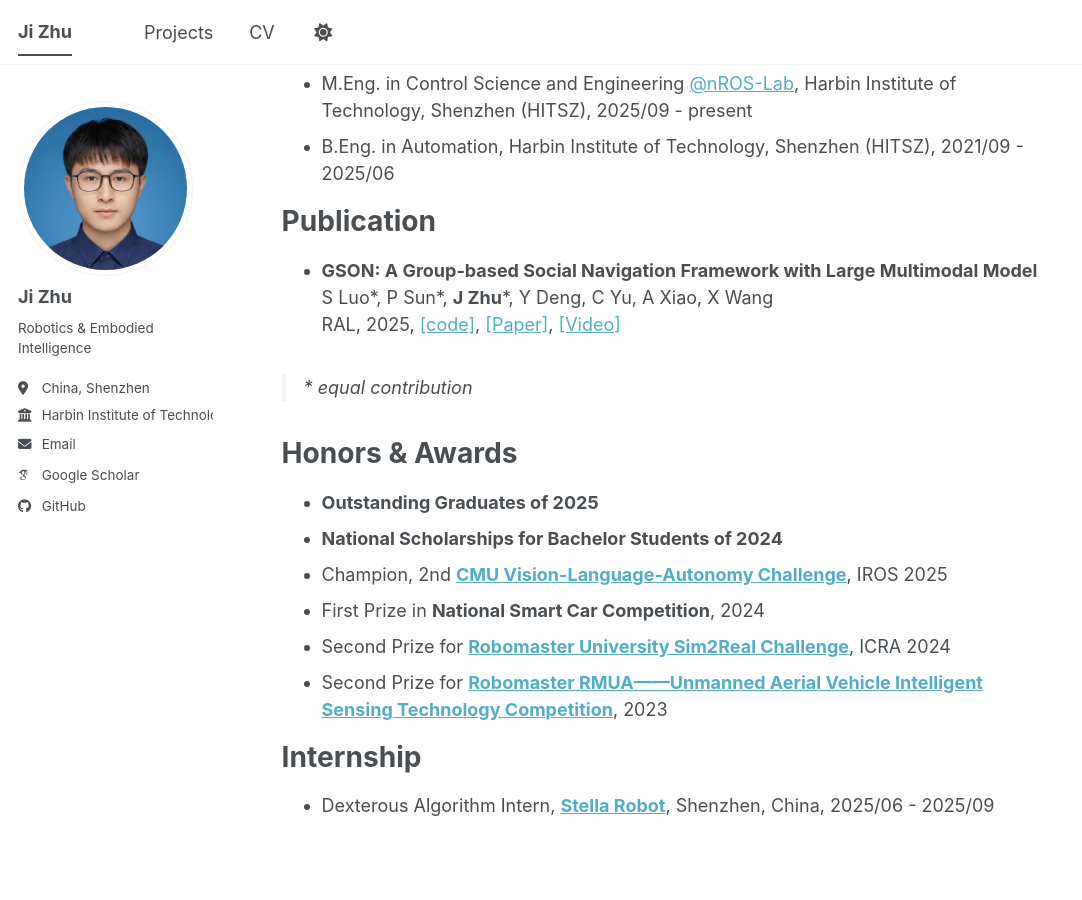
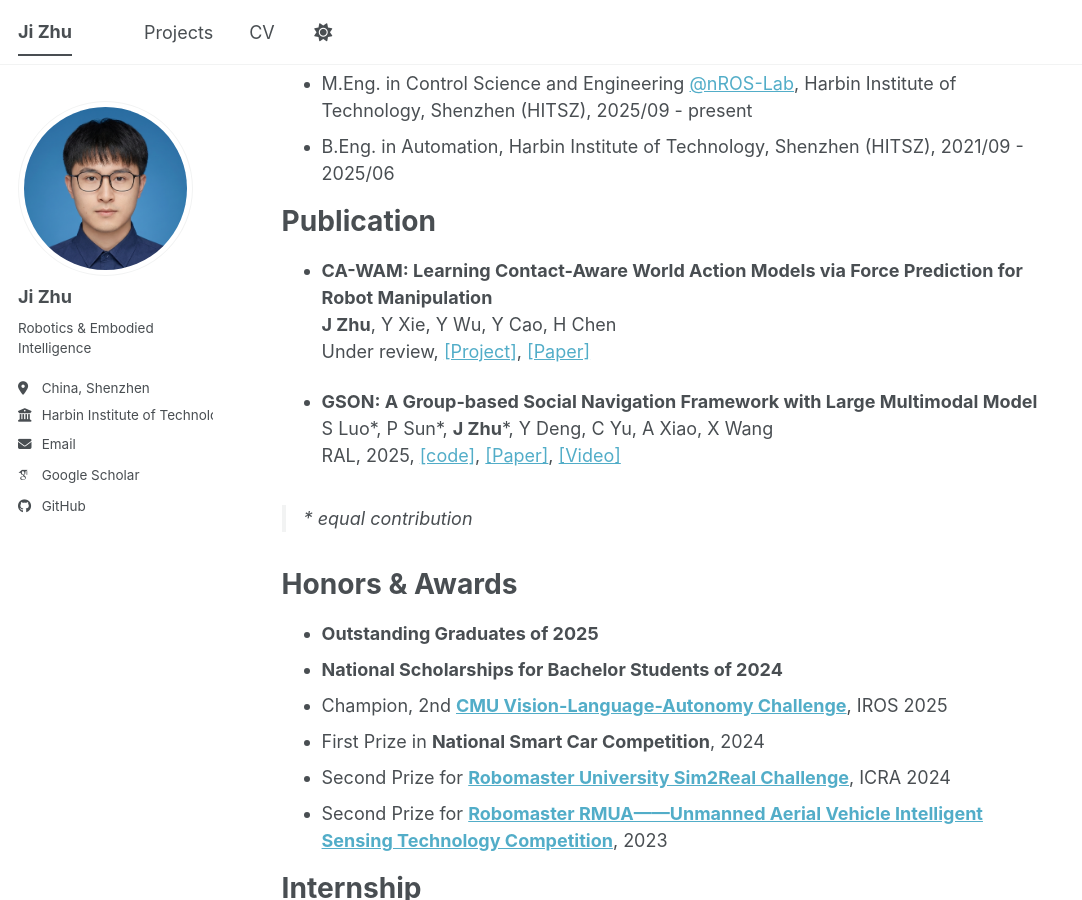
Before and after one commit to qitanda/qitanda.cn, a Jekyll site: the page built from _pages/about.md, in a window 1280 px wide and 900 px high, scrolled down 447 px. Shown: the whole window, without its empty margins (0-1082 px from the left). Built offline with Jekyll 4.4.1, drawn with Linux system fonts in a browser that asks for light colours; some web fonts are replaced; a script bundle is joined from its source files by our own code; library files that are not in the unit come from our copies.

Commit message:
Add CA-WAM publication and project page

```diff
--- a/_pages/about.md
+++ b/_pages/about.md
@@ -23,6 +23,12 @@ Education
 
 # Publication
 
+- **CA-WAM: Learning Contact-Aware World Action Models via Force Prediction for Robot Manipulation**
+  <br>
+  **J Zhu**, Y Xie, Y Wu, Y Cao, H Chen
+  <br>
+  Under review, <a href="https://anonymous.4open.science/r/7D35/index.html">[Project]</a>, <a href="{{ '/files/CA-WAM/paper.pdf' | relative_url }}">[Paper]</a>
+
 - **GSON: A Group-based Social Navigation Framework with Large Multimodal Model**
   <br>
   S Luo\*, P Sun\*, **J Zhu**\*, Y Deng, C Yu, A Xiao, X Wang
```
Also changed, not shown: _posts/2026-10-07-cawam.md (added, +58 -0 lines), images/projects/CA-WAM/method.png (added), images/projects/CA-WAM/real_prediction.jpg (added), 3 other files.
